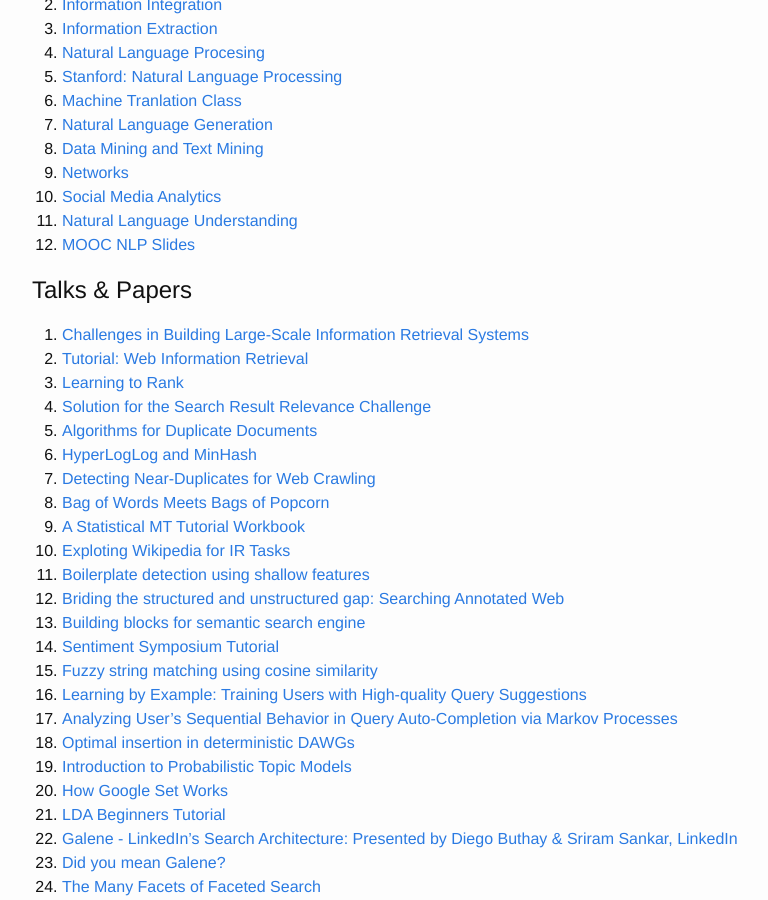
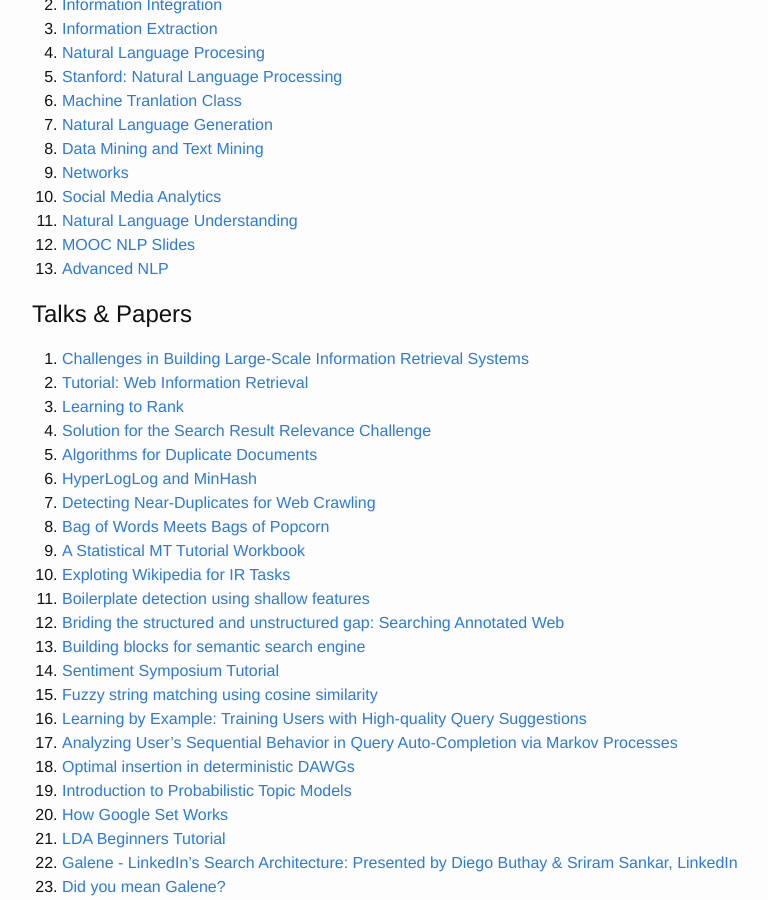
Before and after one commit to sidharthshah/sidharthshah.github.com, a Jekyll site: the page built from information-retrieval.md, in a window 1280 px wide and 900 px high, scrolled down 888 px. Shown: the whole window, without its empty margins (238-1006 px from the left). Built offline with Jekyll 4.4.1, drawn with Linux system fonts in a browser that asks for light colours.

Commit message:
added link to Advanced NLP course

```diff
--- a/information-retrieval.md
+++ b/information-retrieval.md
@@ -45,6 +45,7 @@
 10. [Social Media Analytics](http://www.isi.edu/~lerman/courses/csci599_2015/Syllabus-Social%20Media%20Analytics_v1.pdf)
 11. [Natural Language Understanding](http://web.stanford.edu/class/cs224u/)
 12. [MOOC NLP Slides](http://web.stanford.edu/~jurafsky/NLPCourseraSlides.html)
+13. [Advanced NLP](https://courses.engr.illinois.edu/cs598jhm/sp2013/index.html)
 
 Talks & Papers
 ==============
```
